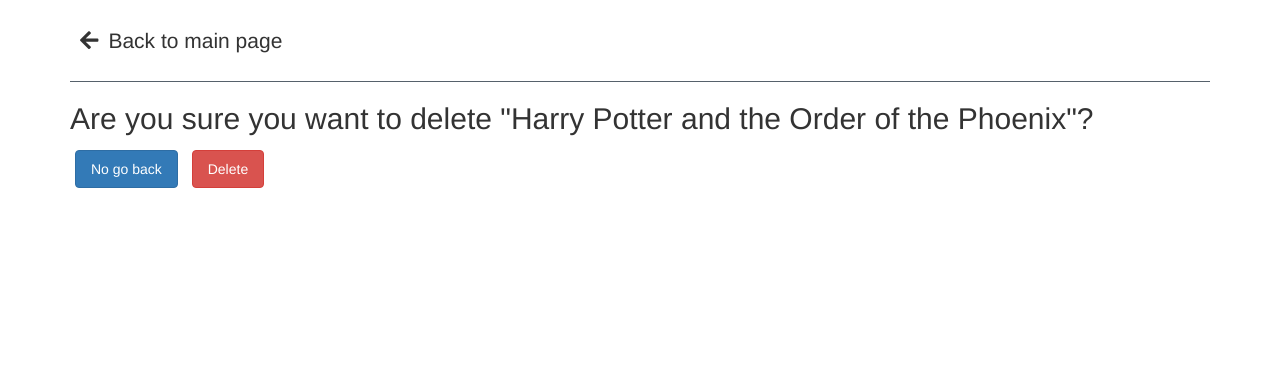
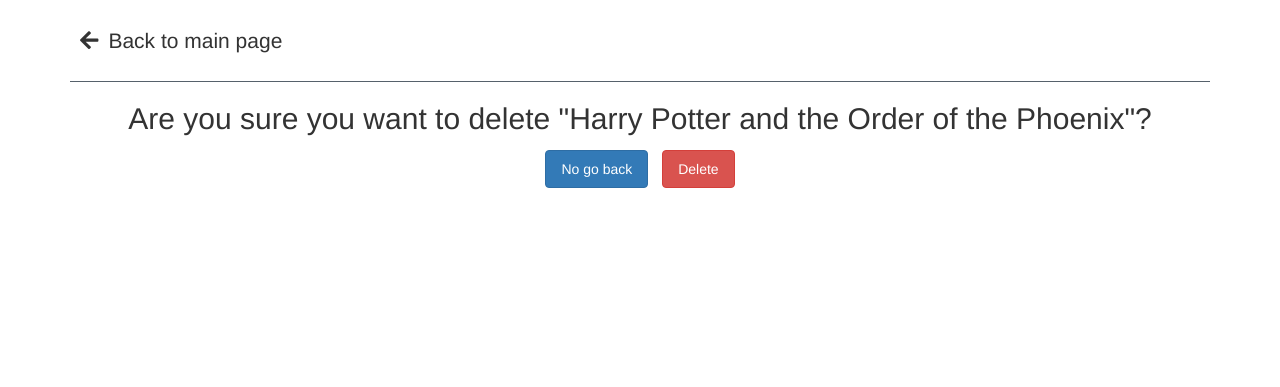
Before and after one commit to BenjaminSchneider97/FSWD60-CodeReview10-BenjaminSchneider, a PHP site: page /delete.php?id=1 in a window 1280 px wide. Shown: the part 60-447 px from the top of the page. Run offline with PHP 8.4, Linux system fonts and the light colour scheme; data comes from the database, SQL or seed files in the repository.

Commit message:
centered buttons again

```diff
--- a/delete.php
+++ b/delete.php
@@ -64,7 +64,7 @@
    <div class="container">
       <a class="mainpageback" href="index.php"><i class="fas fa-arrow-left"></i>Back to main page</a>
       <hr>
-      <form method="POST" accept-charset="utf-8">
+      <form class="centerpls" method="POST" accept-charset="utf-8">
          <h2>Are you sure you want to delete "<?php echo $row['mediaTitle'] ?>"? </h2>
          <?php echo "<a href='mediainfo.php?id=". $row['media_id']. "'><button class='btn btn-primary delete' type='button'>No go back</button></a>" ?>
          <input class="btn btn-danger delete" type="submit" name="delete" value="Delete">
--- a/index.php
+++ b/index.php
@@ -44,7 +44,7 @@
 		<div class="heading">
 			<h1>Welcome to our library!</h1>
 		</div>
-		<a href="publishers.php" class="btn btn-primary">List publishers</a>
+		<a href="publishers.php" class="btn btn-primary create">List publishers</a>
 		<div class="title">
 			<?php
 
--- a/login.php
+++ b/login.php
@@ -117,7 +117,7 @@
 			<?php
 				if (isset($_SESSION['user'])) {
 					echo '
-					<form method="post">
+					<form class="centerpls" method="post">
 						<input class="btn btn-danger" type="submit" name="logout" value="Sign out">
 					</form>';
 				} else{
--- a/style.css
+++ b/style.css
@@ -112,3 +112,6 @@ textarea{
   border: none;
   border-bottom: 1px solid black;
 }
+.centerpls{
+	text-align: center;
+}
```
